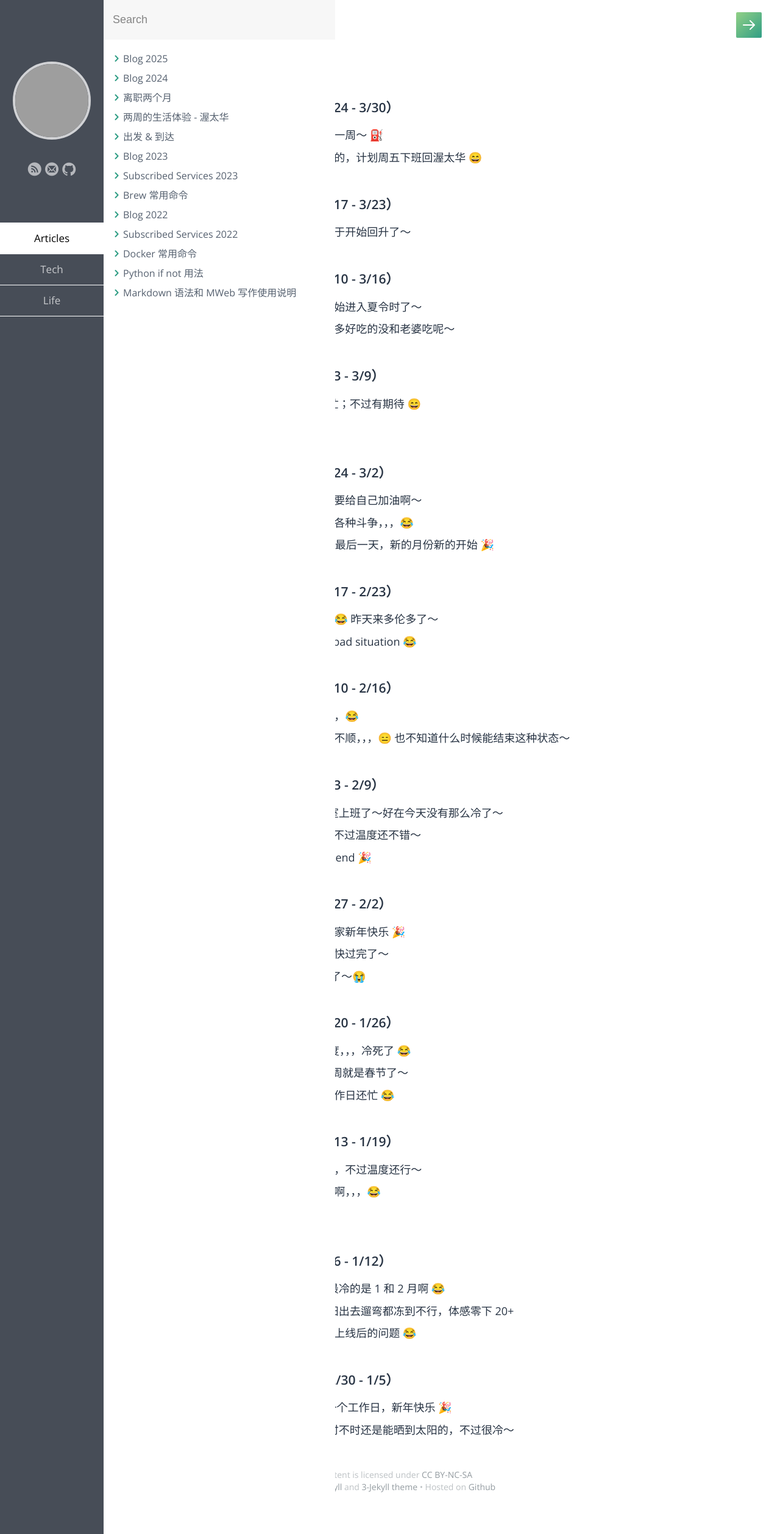
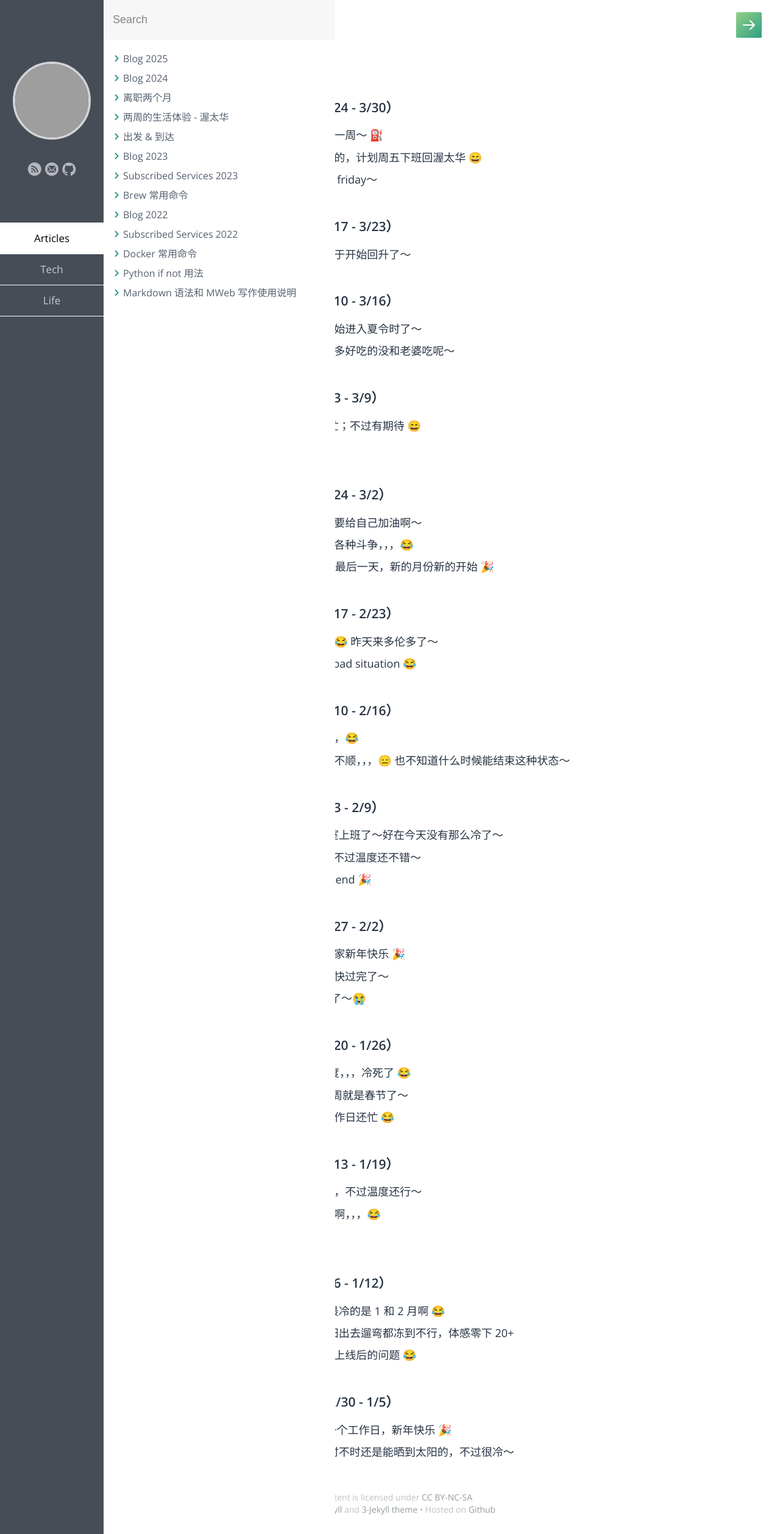
Before and after one commit to samxupeiran/samxupeiran.github.io, a Jekyll site: the page built from _posts/life/2025-01-02-my-blog.md, in a window 1280 px wide. Shown: the whole page at 61% size. Built offline with Jekyll 4.4.1, drawn with Linux system fonts in a browser that asks for light colours; some web fonts are replaced; grey boxes are pictures that could not be loaded.

Commit message:
feat: add weekly blog 3/28

```diff
--- a/_posts/life/2025-01-02-my-blog.md
+++ b/_posts/life/2025-01-02-my-blog.md
@@ -9,6 +9,7 @@ tags: Blog
 - ### 2025 年 3 月 第 4 周（3/24 - 3/30）
      - 3/24 今天周一，三月最后一周～ ⛽️
      - 3/26 这周温度还是比较低的，计划周五下班回渥太华 😄
+     - 3/28 今天周五了，Happy friday～
 
 - ### 2025 年 3 月 第 3 周（3/17 - 3/23）
      - 3/19 进入三月后，温度终于开始回升了～
```
